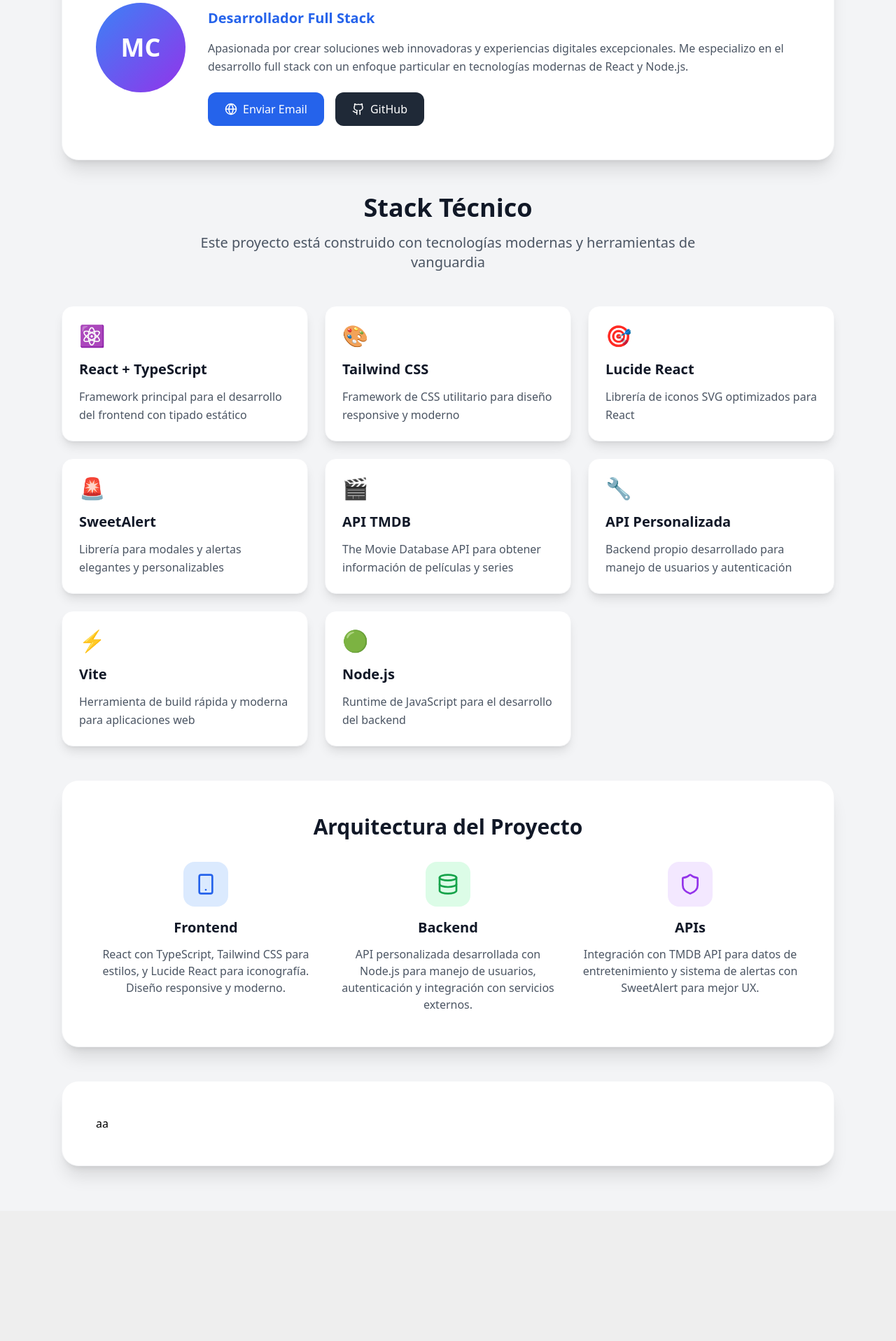
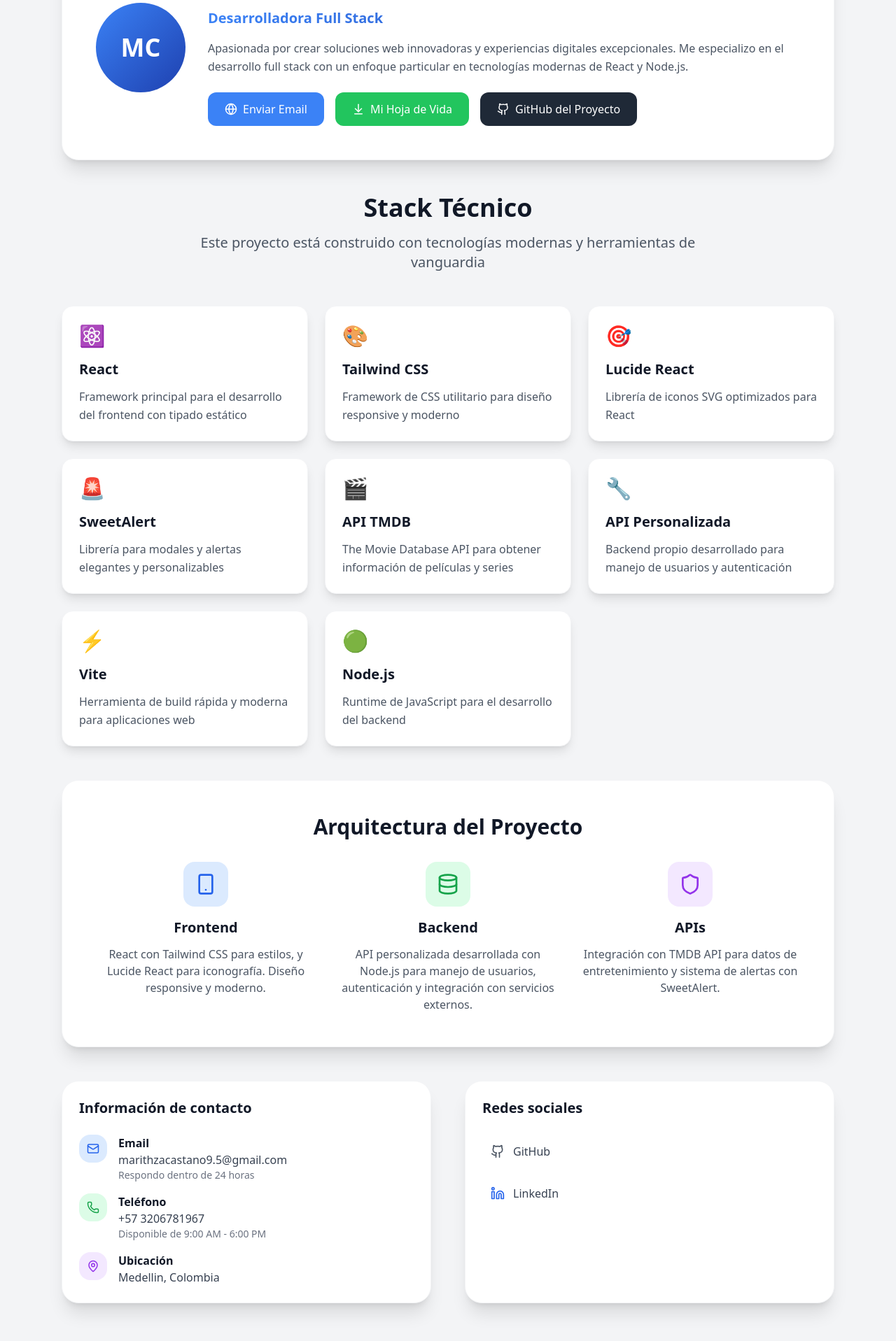
Before and after one commit to marithzacasta/ProyectReact, a React (Vite) app: page /about in a window 1280 px wide. Shown: the part 189-2106 px from the top of the page at 70% size. Before the commit the page ends 1920 px from the top, so only its background shows below. Built offline with nearby package versions, Linux system fonts and the light colour scheme.

Commit message:
Agregue la vista donde se ve la info de cada movie, falta agregar mas info

```diff
--- a/src/api/tmdbApi.js
+++ b/src/api/tmdbApi.js
@@ -81,6 +81,28 @@
 
 
 }
+
+export const showEachMoviesTMDB = async (id) => {
+
+    try {
+        const response = await fetch(`https://api.themoviedb.org/3/movie/${id}?api_key=${API_KEY_TMDB}&language=es`);
+
+        const data = await response.json()
+
+        if (!response.ok) {
+            throw new Error(data.status_message || 'Error al obtener los detalles de la película de TMDB')
+        }
+
+        return data;
+    } catch (error) {
+
+        console.error("Error in fetchTMDB:", error.message)
+        throw error;
+    }
+
+
+}
+
 
 
 // SERIES
--- /dev/null
+++ b/src/components/DetallePelicula.jsx
@@ -0,0 +1,61 @@
+import { useParams } from "react-router-dom";
+import { useEffect, useState } from "react";
+import { showEachMoviesTMDB } from "../api/tmdbApi"; // Este lo debes tener o crear
+import { ArrowLeft } from "lucide-react";
+import { useNavigate } from "react-router-dom";
+
+export function DetallePelicula() {
+
+    const Navigate = useNavigate();
+    const { id } = useParams();
+    const [pelicula, setPelicula] = useState(null);
+
+    const handleVolver = () => {
+        Navigate("/movies")
+    }
+
+    useEffect(() => {
+        const fetchMovie = async () => {
+            try {
+                const data = await showEachMoviesTMDB(id);
+                setPelicula(data);
+                console.log(data);
+
+            } catch (error) {
+                console.error("Error al cargar detalles:", error);
+            }
+        };
+        fetchMovie();
+    }, [id]);
+
+    if (!pelicula) return <p className="text-center mt-10">Cargando...</p>;
+
+    return (
+        <div className="w-full pt-20">
+            <div className="flex justify-end items-center px-10 py-6">
+
+                <button onClick={handleVolver} className="flex items-center gap-2 p-2 rounded-xl hover:bg-gray-200 transition-colors">
+                    <ArrowLeft size={22} />
+                    <span>Volver al inicio</span>
+                </button>
+            </div>
+
+            <div className="px-10 flex justify-center items-stretch md:px-14 md:flex-row flex-col py-8 gap-10 transition-all duration-300">
+                <div className="flex justify-center">
+                    <img src={`https://image.tmdb.org/t/p/w500${pelicula.poster_path}`} alt={pelicula.title} className="rounded-md w-80" />
+                </div>
+
+                <div className="bg-white p-8 rounded-lg shadow-lg w-full max-w-2xl">
+                    <h1 className="font-bold text-4xl mb-5">{pelicula.title}</h1>
+                    <p className="text-gray-700">{pelicula.overview}</p>
+                    <p className="text-gray-500 mt-2">Fecha de lanzamiento: {pelicula.release_date}</p>
+                    <p className="text-gray-500">Puntuación: {pelicula.vote_average}</p>
+
+                </div>
+
+            </div>
+
+
+        </div>
+    );
+}
--- a/src/components/Movies.jsx
+++ b/src/components/Movies.jsx
@@ -1,11 +1,13 @@
 import { PopularMoviesTMDB, UpcomingReleasesMoviesTMDB, TopRatedMoviesTMDB, NowPlayingMoviesTMDB } from "../api/tmdbApi";
 import { useEffect, useState } from "react";
+import { useNavigate } from "react-router-dom";
 
 export function Movies() {
 
-
     const [mostrarMovies, setMostrarMovies] = useState([]);
     const [categoria, setCategoria] = useState("popular");
+
+    const navigate = useNavigate();
 
     const cambioCategoria = (e) => {
         setCategoria(e.target.value)
@@ -60,6 +62,7 @@
                         <div
                             key={pelicula.id}
                             className="rounded-lg bg-white overflow-hidden shadow-lg hover:shadow-blue-600 transition-shadow duration-300 w-full"
+                            onClick={() => navigate(`/movie/${pelicula.id}`)}
                         >
                             <img
                                 src={`https://image.tmdb.org/t/p/w200${pelicula.poster_path}`}
@@ -73,6 +76,9 @@
                         </div>
                     ))}
                 </div>
+
+
+
             </div>
 
         </>
--- a/src/pages/AboutPage.jsx
+++ b/src/pages/AboutPage.jsx
@@ -1,21 +1,24 @@
 import React from 'react';
 import {
-  Code,
   Database,
   Globe,
   Smartphone,
-  Zap,
   Shield,
-  Star,
   Github,
-  ExternalLink
+  Mail,
+  Phone,
+  MapPin,
+  Linkedin,
+  ArrowDownToLine,
+  Twitter
 } from 'lucide-react';
+
 
 
 const AboutPage = () => {
   const personalInfo = {
     name: "Marithza Castaño",
-    title: "Desarrollador Full Stack",
+    title: "Desarrolladora Full Stack",
     description: "Apasionada por crear soluciones web innovadoras y experiencias digitales excepcionales. Me especializo en el desarrollo full stack con un enfoque particular en tecnologías modernas de React y Node.js.",
     email: "marithzacastano9.5@gmail.com",
     github: "https://github.com/marithzacasta/ProyectReact",
@@ -24,7 +27,7 @@
 
   const technologies = [
     {
-      name: "React + TypeScript",
+      name: "React",
       description: "Framework principal para el desarrollo del frontend con tipado estático",
       icon: "⚛️"
     },
@@ -65,6 +68,45 @@
     }
   ];
 
+  const contactInfo = [
+    {
+      icon: Mail,
+      title: "Email",
+      value: "marithzacastano9.5@gmail.com",
+      description: "Respondo dentro de 24 horas",
+      color: "blue"
+    },
+    {
+      icon: Phone,
+      title: "Teléfono",
+      value: "+57 3206781967",
+      description: "Disponible de 9:00 AM - 6:00 PM",
+      color: "green"
+    },
+    {
+      icon: MapPin,
+      title: "Ubicación",
+      value: "Medellin, Colombia",
+      description: "",
+      color: "purple"
+    }
+  ];
+
+  const socialLinks = [
+    { icon: Github, name: "GitHub", url: "https://github.com/marithzacasta", color: "gray" },
+    { icon: Linkedin, name: "LinkedIn", url: "https://www.linkedin.com/in/marithza-castaño-paniagua-713415276", color: "blue" },
+    // { icon: Twitter, name: "Twitter", url: "https://twitter.com/tuusuario", color: "sky" }
+  ];
+
+  const handleCV = () => {
+    const link = document.createElement("a"); // Crea un elemento de enlace.
+    link.href = "/Hoja_de_vida.pdf"; // Le da una dirección (el archivo PDF).
+    link.download = "HojaDeVida_MarithzaCastano.pdf"; // Activa la descarga con download.
+    link.click(); // Simula un clic para iniciar la descarga.
+
+  }
+
+
   return (
     <div className="min-h-screen bg-gray-100 pt-24 pb-16">
       <div className="max-w-6xl mx-auto px-6">
@@ -72,7 +114,7 @@
         {/* Profile Section */}
         <div className="bg-white rounded-3xl shadow-xl p-8 md:p-12 mb-12 border border-gray-100">
           <div className="flex flex-col md:flex-row items-center gap-8">
-            <div className="w-32 h-32 bg-gradient-to-br from-blue-500 to-purple-600 rounded-full flex items-center justify-center">
+            <div className="w-32 h-32 bg-gradient-to-br from-blue-500 to-blue-800 rounded-full flex items-center justify-center">
               <span className="text-4xl font-bold text-white">
                 {personalInfo.name.split(' ').map(n => n[0]).join('')}
               </span>
@@ -82,7 +124,8 @@
               <h1 className="text-4xl md:text-5xl font-bold text-gray-900 mb-2">
                 {personalInfo.name}
               </h1>
-              <p className="text-xl text-blue-600 font-semibold mb-4">
+
+              <p className="text-xl bg-gradient-to-r from-blue-500 to-blue-800 bg-clip-text text-transparent font-semibold mb-4">
                 {personalInfo.title}
               </p>
               <p className="text-gray-600 leading-relaxed mb-6">
@@ -91,12 +134,17 @@
 
               <div className="flex flex-wrap gap-4 justify-center md:justify-start">
                 <a
-                  href={`mailto:${personalInfo.email}`}
-                  className="flex items-center gap-2 bg-blue-600 text-white px-6 py-3 rounded-xl hover:bg-blue-700 transition-colors"
+                  href={`mailto:marithzacastano9.5@gmail.com?subject=Contacto desde mi página&body=Hola, quiero ponerme en contacto contigo.`}
+                  className="flex items-center gap-2 bg-blue-500 text-white px-6 py-3 rounded-xl hover:bg-blue-400 transition-colors"
                 >
                   <Globe size={18} />
                   <span>Enviar Email</span>
                 </a>
+
+                <button onClick={handleCV} className="flex items-center gap-2 bg-green-500 text-white px-6 py-3 rounded-xl hover:bg-blue-400 transition-colors">
+                  <ArrowDownToLine size={18} />
+                  <span>Mi Hoja de Vida</span>
+                </button>
 
                 {personalInfo.github && (
                   <a
@@ -106,7 +154,7 @@
                     className="flex items-center gap-2 bg-gray-800 text-white px-6 py-3 rounded-xl hover:bg-gray-900 transition-colors"
                   >
                     <Github size={18} />
-                    <span>GitHub</span>
+                    <span>GitHub del Proyecto</span>
                   </a>
                 )}
               </div>
@@ -150,7 +198,7 @@
               </div>
               <h3 className="text-xl font-bold text-gray-900 mb-3">Frontend</h3>
               <p className="text-gray-600">
-                React con TypeScript, Tailwind CSS para estilos, y Lucide React para iconografía.
+                React con Tailwind CSS para estilos, y Lucide React para iconografía.
                 Diseño responsive y moderno.
               </p>
             </div>
@@ -173,7 +221,7 @@
               <h3 className="text-xl font-bold text-gray-900 mb-3">APIs</h3>
               <p className="text-gray-600">
                 Integración con TMDB API para datos de entretenimiento y
-                sistema de alertas con SweetAlert para mejor UX.
+                sistema de alertas con SweetAlert.
               </p>
             </div>
 
@@ -183,10 +231,58 @@
         </div>
 
 
-        <div className="bg-white rounded-3xl shadow-xl p-8 md:p-12 border border-gray-100 ">
+        <div className="grid md:grid-cols-2 gap-12">
 
 
-          aa
+          {/* Contact Information */}
+          <div className="bg-white rounded-3xl shadow-xl p-6 border border-gray-100 ">
+            <h3 className="text-xl font-bold text-gray-900 mb-6">Información de contacto</h3>
+            <div className="space-y-4">
+              {contactInfo.map((info, index) => {
+                const Icon = info.icon;
+                return (
+                  <div key={index} className="flex items-start gap-4">
+                    <div className={`w-10 h-10 bg-${info.color}-100 rounded-2xl flex items-center justify-center flex-shrink-0`}>
+                      <Icon className={`text-${info.color}-600`} size={18} />
+                    </div>
+                    <div>
+                      <h4 className="font-semibold text-gray-900">{info.title}</h4>
+                      <p className="text-gray-700 font-medium">{info.value}</p>
+                      <p className="text-sm text-gray-500">{info.description}</p>
+                    </div>
+                  </div>
+                );
+              })}
+            </div>
+          </div>
+
+          {/* Social Links */}
+          <div className="bg-white rounded-3xl shadow-xl p-6 border border-gray-100">
+            <h3 className="text-xl font-bold text-gray-900 mb-6">Redes sociales</h3>
+
+            <div className="space-y-3">
+              {socialLinks.map((social, index) => {
+                const Icon = social.icon;
+                return (
+                  <a
+                    key={index}
+                    href={social.url}
+                    target="_blank"
+                    rel="noopener noreferrer"
+                    className={`flex items-center gap-3 p-3 rounded-xl hover:bg-${social.color}-50 transition-colors group`}
+                  >
+                    <Icon className={`text-${social.color}-600`} size={20} />
+                    <span className="font-medium text-gray-700 group-hover:text-gray-900">
+                      {social.name}
+                    </span>
+                  </a>
+                );
+              })}
+            </div>
+          </div>
+
+
+
         </div>
 
 
--- a/src/routes/AppRoutes.jsx
+++ b/src/routes/AppRoutes.jsx
@@ -13,6 +13,7 @@
 import { Homee } from '../components/Homee';
 import ContactPage from '../pages/ContactPage';
 import AboutPage from '../pages/AboutPage';
+import { DetallePelicula } from '../components/DetallePelicula';
 
 // Separar tus rutas en un componente como AppRoutes es excelente.
 export default function AppRoutes() {
@@ -24,6 +25,7 @@
           <Route index element={<Homee />} />
           <Route path="/movies" element={<Movies />} />
           <Route path="/series" element={<Series />} />
+          <Route path="/movie/:id" element={<DetallePelicula />} />
           <Route path="/map" element={<Map />} />
         </Route>
 
```
Also changed, not shown: src/components/Homee.jsx (+0 -7 lines), src/components/Navegador.jsx (+14 -4 lines).
